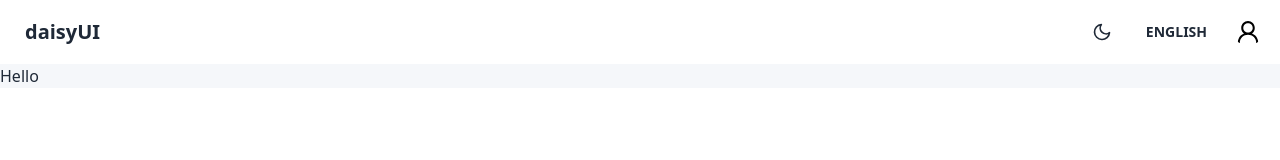
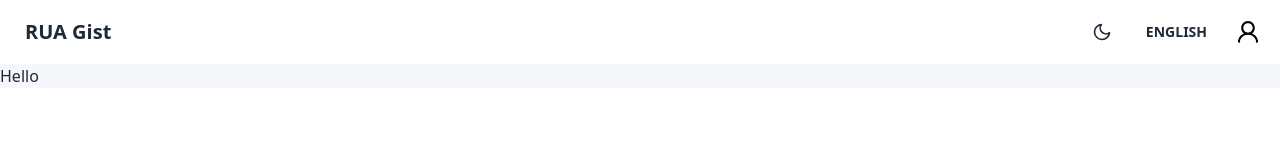
Before and after one commit to DefectingCat/rua-gist, a Next.js app: page / in a window 1280 px wide. Shown: the top 160 px of the page. Built offline with nearby package versions, Linux system fonts and the light colour scheme.

Commit message:
Add container layout

```diff
--- a/components/HeadBar.tsx
+++ b/components/HeadBar.tsx
@@ -13,13 +13,15 @@ const HeadBar = () => {
 
   return (
     <>
-      <div className="flex justify-between navbar bg-base-100">
-        <a className="text-xl normal-case btn btn-ghost">daisyUI</a>
+      <div className="bg-base-100">
+        <div className="container flex justify-between mx-auto navbar">
+          <a className="text-xl normal-case btn btn-ghost">RUA Gist</a>
 
-        <div>
-          <DarkModeBtn />
-          <LanguageChanger />
-          {logined ? <LoginButton /> : <SignInButton />}
+          <div>
+            <DarkModeBtn />
+            <LanguageChanger />
+            {logined ? <LoginButton /> : <SignInButton />}
+          </div>
         </div>
       </div>
     </>
--- a/pages/index.tsx
+++ b/pages/index.tsx
@@ -12,7 +12,13 @@ const MainLayout = dynamic(() => import('layouts/MainLayout'));
 const Home = () => {
   const { t } = useTranslation();
 
-  return <div>{t('Hello')}</div>;
+  return (
+    <>
+      <div className="container mx-auto">
+        <div>{t('Hello')}</div>
+      </div>
+    </>
+  );
 };
 
 export const getServerSideProps: GetServerSideProps = async ({ req }) => {
@@ -45,8 +51,6 @@ export const getServerSideProps: GetServerSideProps = async ({ req }) => {
   } catch (e) {
     if (e instanceof Error) {
       logger.error(e);
-    } else {
-      logger.info(e);
     }
     return {
       props: {},
```
